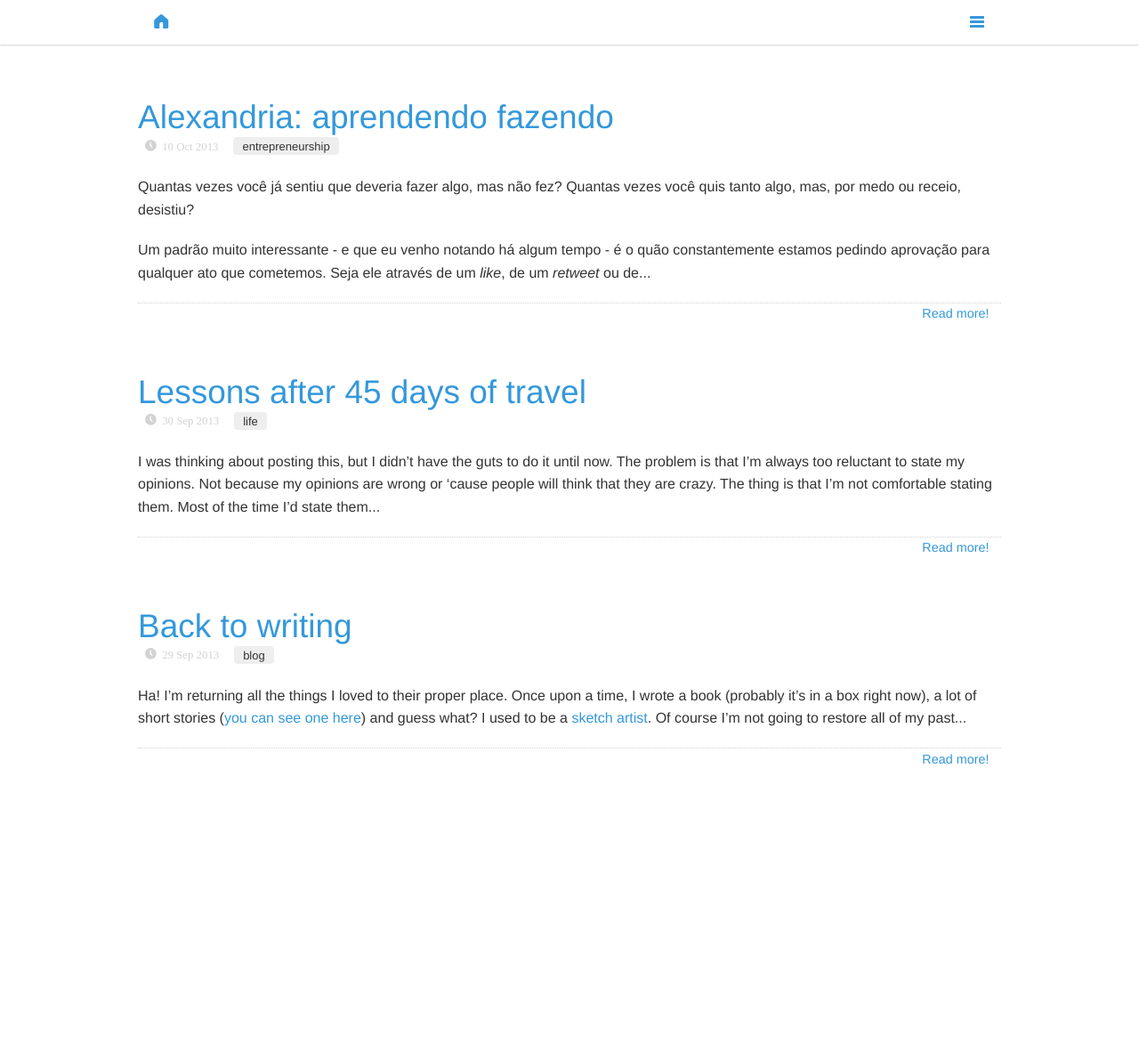
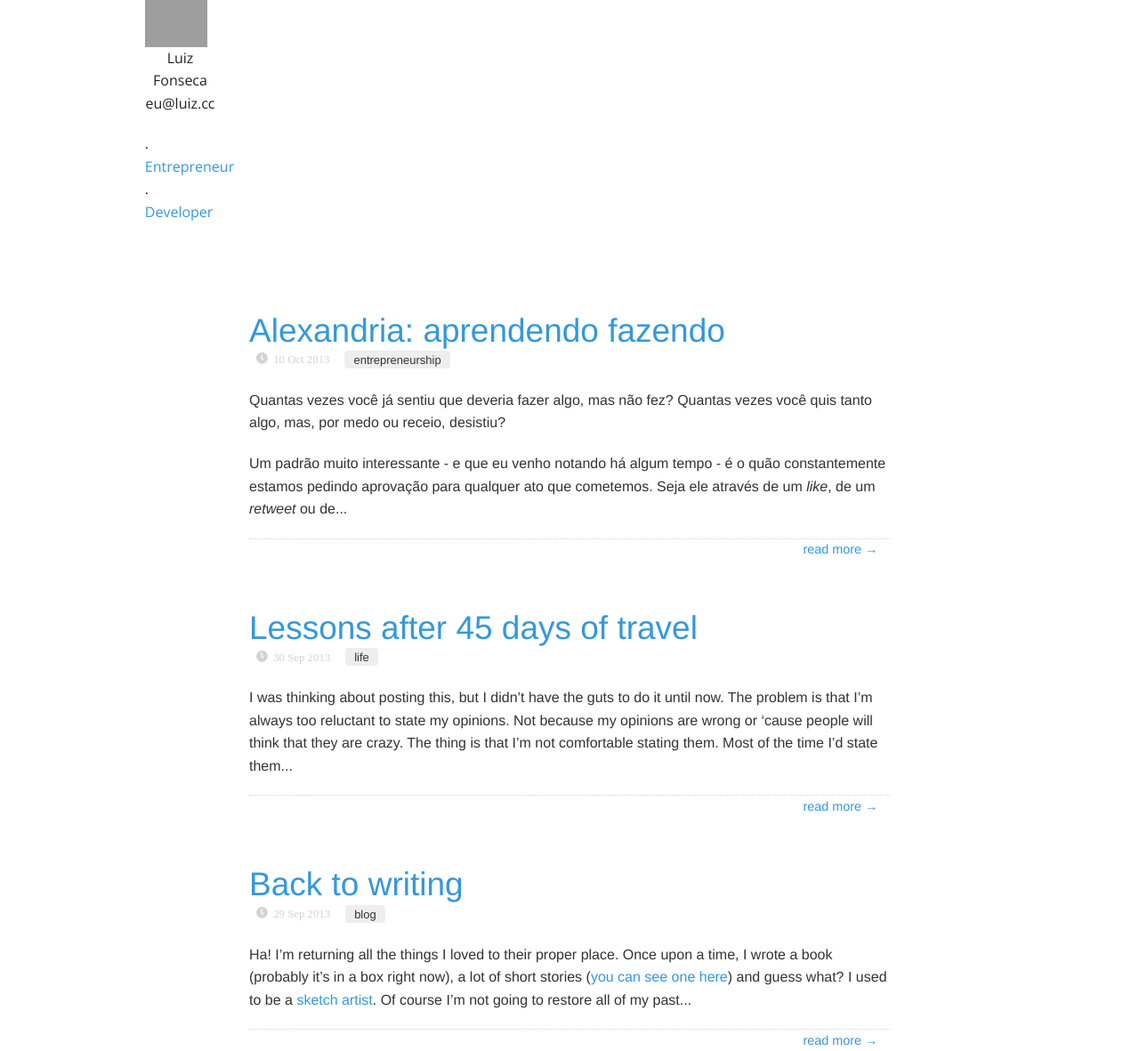
Before and after one commit to luizfonseca/luizfonseca.github.io, a Jekyll site: the page built from index.html, in a window 1280 px wide and 1181 px high. Shown: the whole window at 89% size. Built offline with Jekyll 4.4.1, drawn with Linux system fonts in a browser that asks for light colours; Markdown is read by kramdown in place of the engine named in the settings; grey boxes are pictures that could not be loaded.

Commit message:
Change page style and add permanent sidebar

```diff
--- a/_layouts/default.html
+++ b/_layouts/default.html
@@ -41,18 +41,29 @@
 
 </head>
 <body>
-<div class="top-header">
+<div class="row fixed">
+  <div class="large-2 columns sidebar">
     <div class="row">
-    <div class="large-16 columns">
-
-      <nav>
-        <a href="/" class="fui-home menu text-left large-2 columns">&nbsp;</a>
-        <a href="/" class="menu text-left large-12 columns">{{ title }}</a>
-        <a href="/#" class="fui-list menu text-right large-2 columns">&nbsp;</a>
-      </nav>
+      <div class="avatar small-centered small-14 columns ">
+        <img src="http://i.imgur.com/2mZbTqI.png" width="70" height="70"/>
+        <p class="text-center"><span>Luiz Fonseca</span> <br/>
+        <span>eu@luiz.cc</span></p>
+        <p>
+        . <a href="http://br.linkedin.com/in/runeroniek/">Entrepreneur</a><br/>
+        . <a href="http://github.com/luizfonseca">Developer</a><br/>
+        </p>
+      </div>
+    </div>
 
 
+  </div>
 
+  </div>
+
+  <div class="row">
+    <div class="large-12 large-centered columns">
+      <div class="site posts">
+        {{ content }}
       </div>
     </div>
   </div>
@@ -67,11 +78,8 @@
 
 
 
-<div class="site row posts">
-  <div class="large-16 columns">
-    {{ content }}
-  </div>
-</div>
+
+
 
 <div class="footer row">
 <div class="contact large-16 columns">
--- a/_layouts/post.html
+++ b/_layouts/post.html
@@ -1,7 +1,8 @@
 ---
 layout: default
 ---
-  <article class="post">
+  <span><a href="/" class="back-to">&larr; home</a></span>
+  <article class="post post-inner">
     <header>
       <h1><a href="{{page.url}}">{{ page.title }}</a></h1>
       <span class="info">
--- a/index.html
+++ b/index.html
@@ -5,7 +5,7 @@ title: Hi, I'm Luiz and this is my blog. Take a sit and enjoy the ride.
 
 
 {% for post in site.posts %}
-  <article class="post">
+  <article class="post post-home">
     <header>
       <h2><a href="{{post.url}}">{{ post.title }}</a></h2>
       <span class="info">
@@ -15,7 +15,7 @@ title: Hi, I'm Luiz and this is my blog. Take a sit and enjoy the ride.
     </header>
       <div class="post-content">
         {{ post.content | strip_newlines | truncatewords: 60 }}
-        <a href="{{post.url}}" class="read-more large-16 text-right columns">Read more! </a>
+        <a href="{{post.url}}" class="read-more large-16 text-right columns">read more &rarr; </a>
       </div>
   </article>
 {% endfor %}
```
Lines whose indentation alone changed are shown as unchanged.
